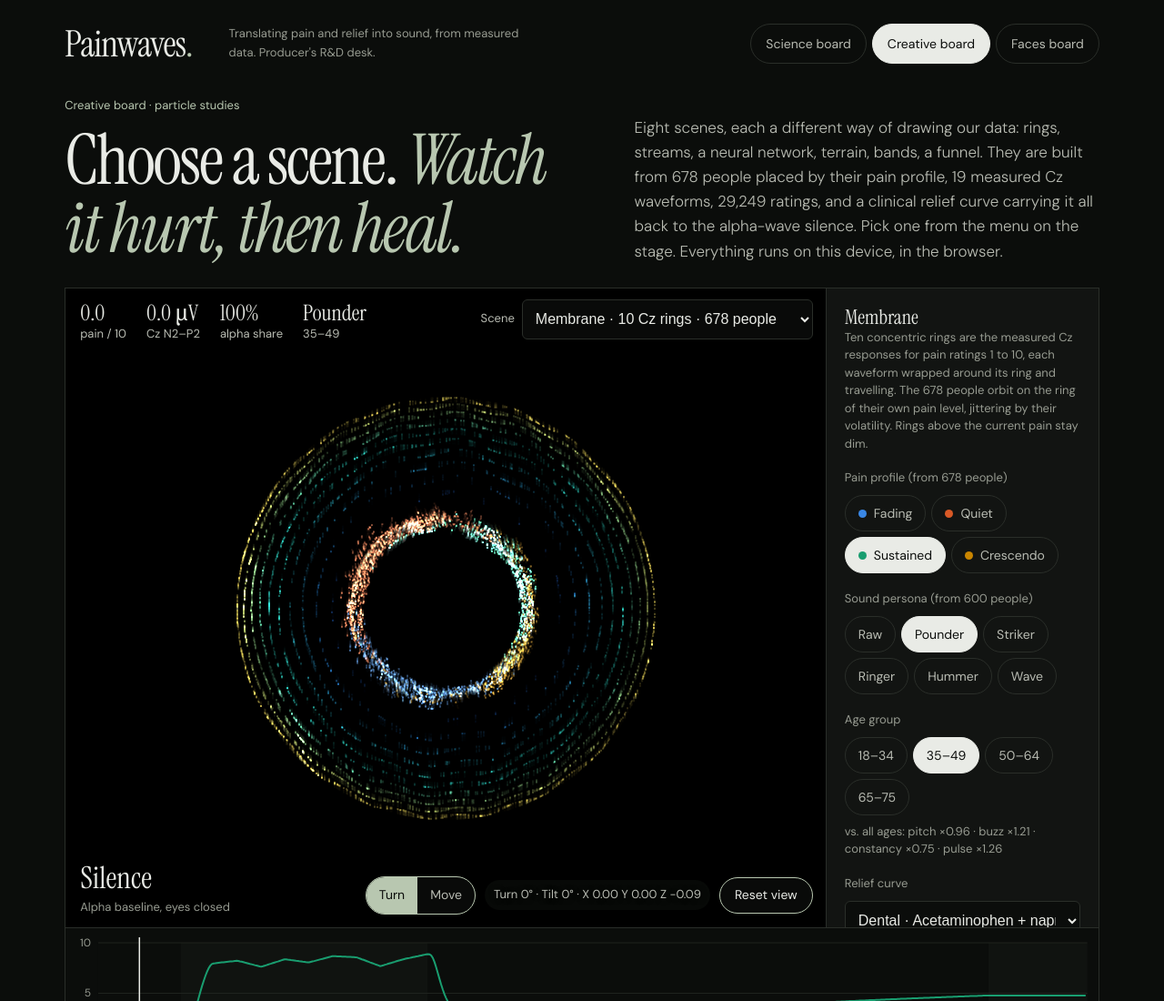
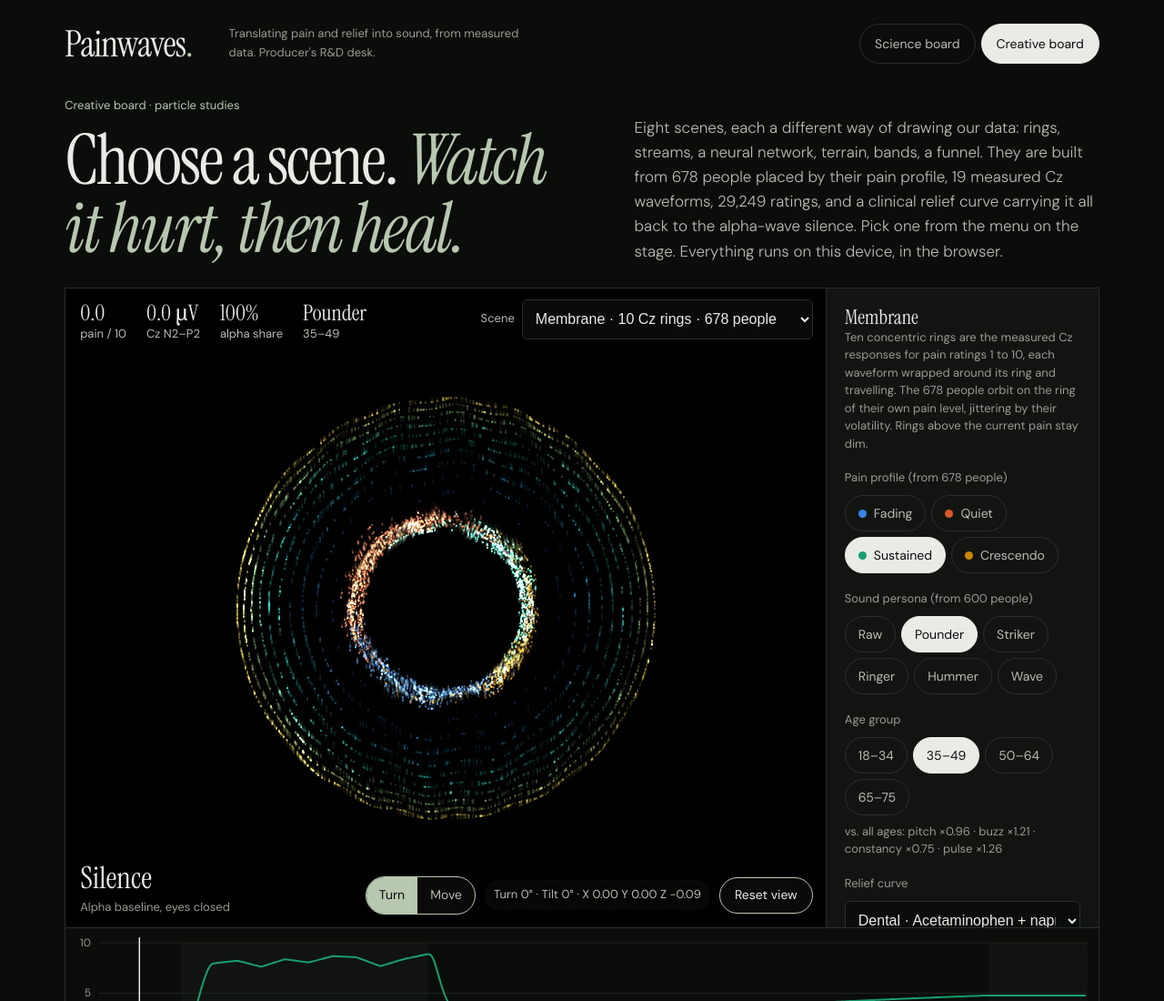
Before and after one commit to Danroversi1/painwaves, a website: page creative.html in a window 1280 px wide. Shown: the top 1100 px of the page at 91% size. Drawn offline with Linux system fonts and the light colour scheme; animation ran at ten frames a second.

Commit message:
Keep the Faces board unlisted
Removes the Faces board from the board switcher on the Science and
Creative boards and asks search engines not to index it. The page still
opens at /faces/ for anyone with the link.

Co-Authored-By: Claude Fable 5.2 <noreply@anthropic.com>
Claude-Session: https://claude.ai/code/session_01B2FBjb3zkXskNDUoFd7Pqu

```diff
--- a/creative.html
+++ b/creative.html
@@ -158,7 +158,7 @@ footer{padding:36px 0 48px;font-size:13px;color:var(--muted);display:flex;flex-w
   <header class="masthead">
     <a class="name" href="index.html">Painwaves<span>.</span></a>
     <p class="descriptor">Translating pain and relief into sound, from measured data. Producer's R&amp;D desk.</p>
-    <nav class="boards" aria-label="Boards"><a href="index.html">Science board</a><a href="creative.html" aria-current="page">Creative board</a><a href="/faces/">Faces board</a></nav>
+    <nav class="boards" aria-label="Boards"><a href="index.html">Science board</a><a href="creative.html" aria-current="page">Creative board</a></nav>
   </header>
   <section class="intro">
     <div><p class="eyebrow">Creative board · particle studies</p><h1>Choose a scene. <em>Watch it hurt, then heal.</em></h1></div>
```
Also changed, not shown: index.html (+1 -1 lines), vercel.json.
